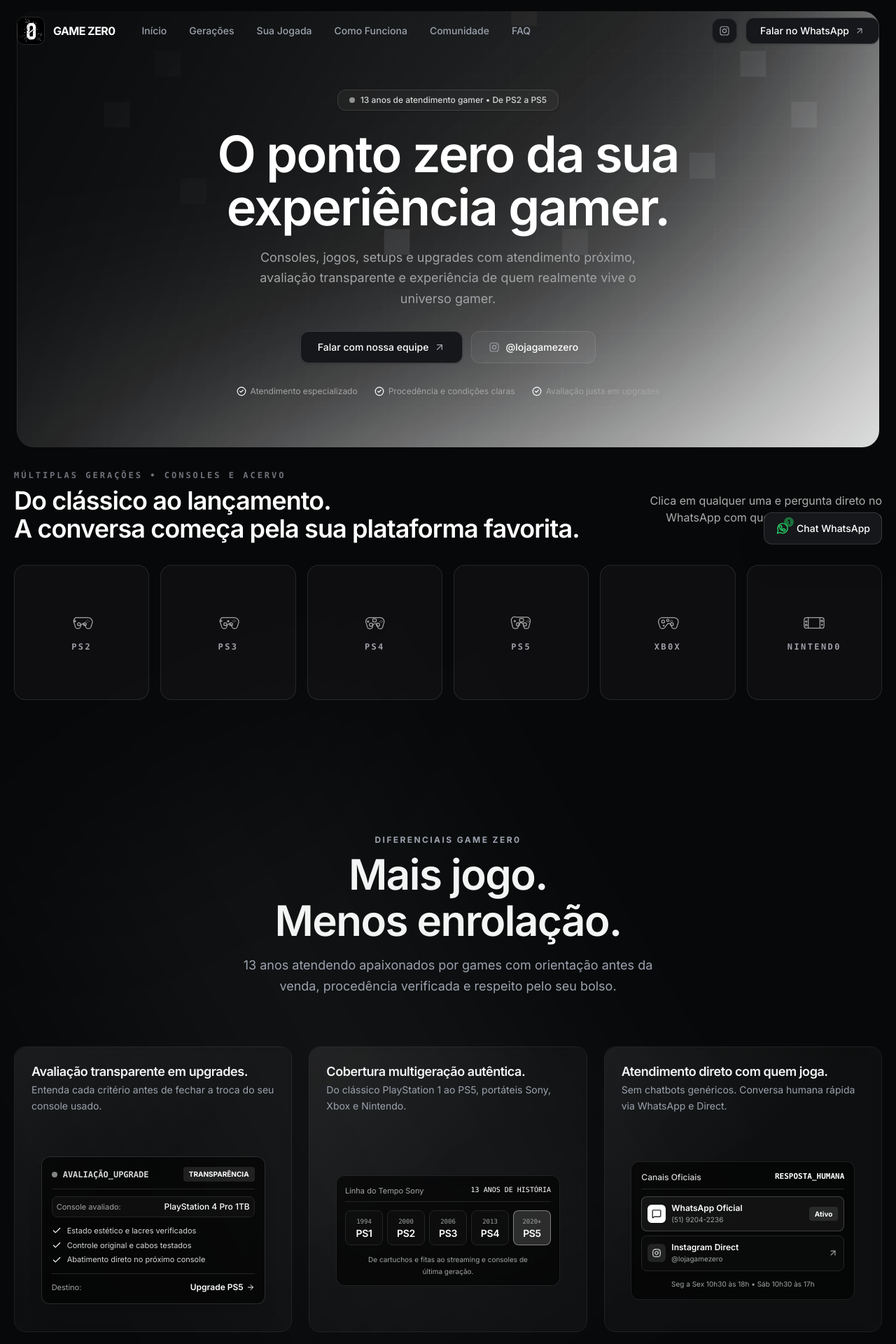
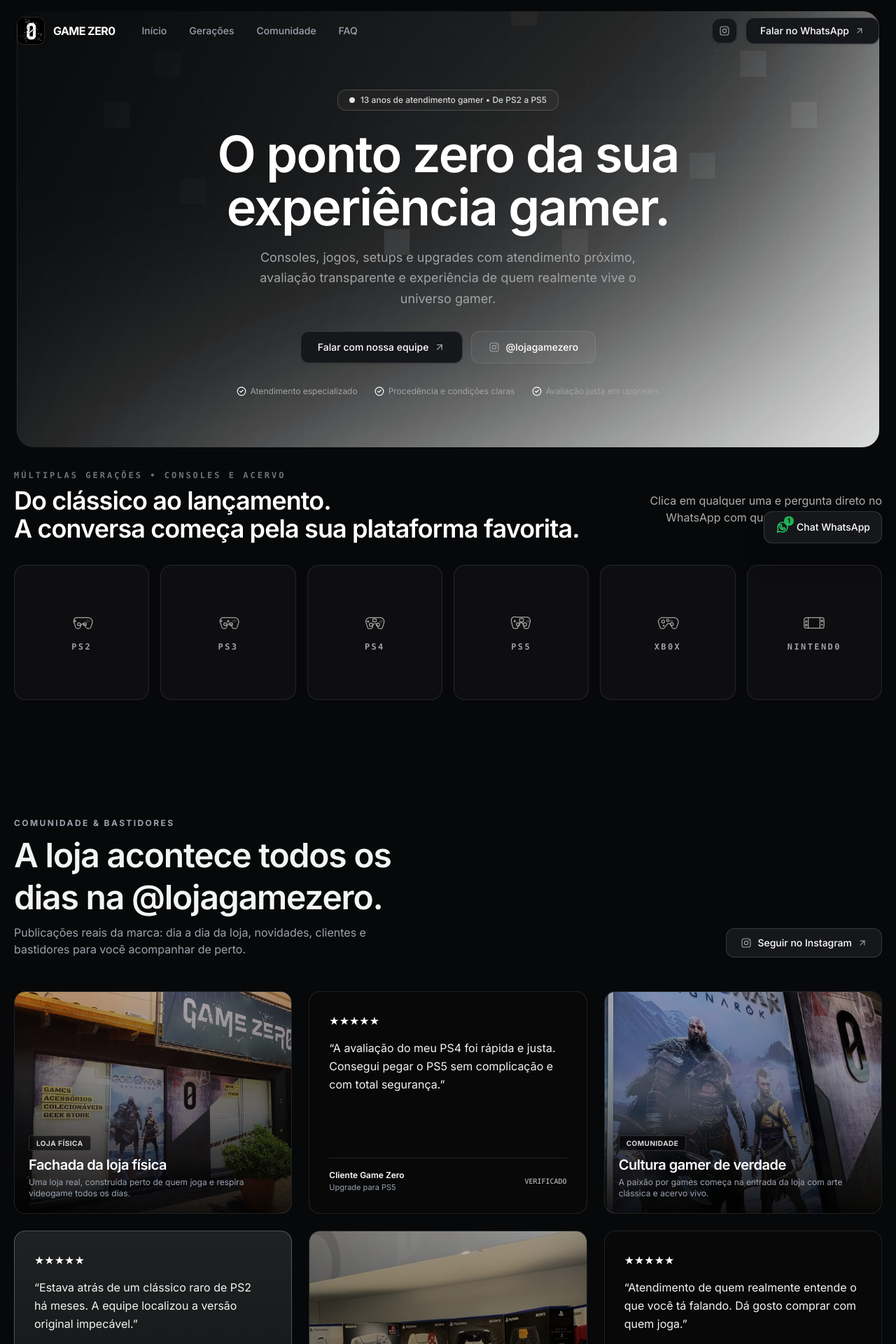
Before and after one commit to Laux0210/Gamezero-, a React (Vite) app: page / in a window 1280 px wide. Shown: the top 1920 px of the page at 70% size. Built offline with nearby package versions, Linux system fonts and the light colour scheme.

Commit message:
feat: remover secoes Diferenciais, Manifesto e Servicos do layout

```diff
--- a/src/App.jsx
+++ b/src/App.jsx
@@ -3,9 +3,6 @@ import { Header } from "./components/Header";
 import { AnimatedSection } from "./components/AnimatedSection";
 import { HeroSection } from "./components/HeroSection";
 import { PlatformsProof } from "./components/PlatformsProof";
-import { BentoSection } from "./components/BentoSection";
-import { LargeQuote } from "./components/LargeQuote";
-import { ServicesPricing } from "./components/ServicesPricing";
 import { CommunityGrid } from "./components/CommunityGrid";
 import { FaqSection } from "./components/FaqSection";
 import { CtaSection } from "./components/CtaSection";
@@ -31,21 +28,6 @@ export default function App() {
         {/* Platforms / Multigeneration Proof */}
         <AnimatedSection className="relative z-10 w-full mt-2 md:mt-4" delay={0.1}>
           <PlatformsProof />
-        </AnimatedSection>
-
-        {/* Bento Grid: 6 Unique Gamer Offerings */}
-        <AnimatedSection className="relative z-10 w-full mt-4 md:mt-8" delay={0.15}>
-          <BentoSection />
-        </AnimatedSection>
-
-        {/* Large Statement Manifesto Quote */}
-        <AnimatedSection className="relative z-10 w-full mt-4 md:mt-8" delay={0.15}>
-          <LargeQuote />
-        </AnimatedSection>
-
-        {/* Services & Next Move Cards */}
-        <AnimatedSection className="relative z-10 w-full mt-6 md:mt-10" delay={0.15}>
-          <ServicesPricing />
         </AnimatedSection>
 
         {/* Community, Storefront & Real Instagram Feed Grid */}
--- a/src/components/FooterSection.jsx
+++ b/src/components/FooterSection.jsx
@@ -43,8 +43,6 @@ export function FooterSection() {
             <ul className="space-y-2 text-xs text-muted-foreground">
               <li><a href="#inicio" className="hover:text-white transition">Início</a></li>
               <li><a href="#geracoes" className="hover:text-white transition">Gerações</a></li>
-              <li><a href="#atendimento" className="hover:text-white transition">Sua Jogada</a></li>
-              <li><a href="#como-funciona" className="hover:text-white transition">Como Funciona</a></li>
               <li><a href="#comunidade" className="hover:text-white transition">Comunidade</a></li>
               <li><a href="#faq" className="hover:text-white transition">FAQ</a></li>
             </ul>
--- a/src/components/Header.jsx
+++ b/src/components/Header.jsx
@@ -7,8 +7,6 @@ import { Icon } from "./Icons";
 const navItems = [
   { name: "Início", href: "#inicio" },
   { name: "Gerações", href: "#geracoes" },
-  { name: "Sua Jogada", href: "#atendimento" },
-  { name: "Como Funciona", href: "#como-funciona" },
   { name: "Comunidade", href: "#comunidade" },
   { name: "FAQ", href: "#faq" },
 ];
--- a/src/styles.css
+++ b/src/styles.css
@@ -152,8 +152,6 @@ button,
 }
 
 #geracoes,
-#atendimento,
-#como-funciona,
 #comunidade,
 #contato {
   scroll-margin-top: 5rem;
```
Also changed, not shown: 1 other file (tests, documents, lock files or other folders).
